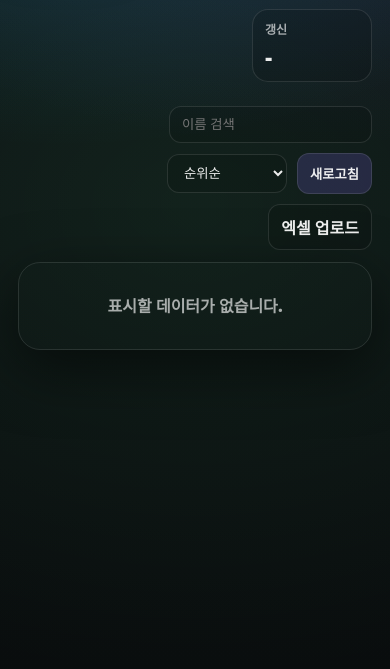
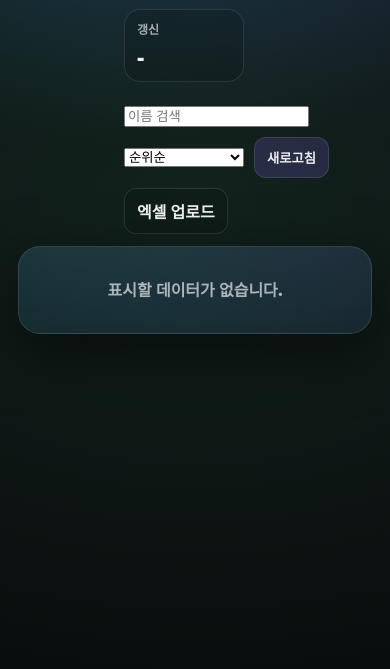
Before and after one commit to jjana88888-code/yxlinfo, a plain HTML site: page index.html in a window 390 px wide. Shown: the part 175-844 px from the top of the page. Drawn offline with Linux system fonts and the light colour scheme; no server answers.

Commit message:
Add files via upload

```diff
--- a/index.html
+++ b/index.html
@@ -4,7 +4,7 @@
   <meta charset="utf-8" />
   <meta name="viewport" content="width=device-width,initial-scale=1" />
   <title>YB 랭킹</title>
-  <link rel="stylesheet" href="./styles.css?v=5f-color-1" />
+  <link rel="stylesheet" href="./styles.css?v=5g-fixed-1" />
 </head>
 <body>
   <header class="hero">
--- a/styles.css
+++ b/styles.css
@@ -46,14 +46,17 @@
   box-shadow: var(--shadow);
 }
 
-.headline{ display:flex; align-items:flex-start; justify-content: space-between; gap: 16px; }
+.headline{ display:grid; grid-template-columns: 120px 1fr; align-items:start; gap: 16px; }
 
-.brand{ display:flex; align-items:flex-start; justify-content:flex-start; }
+
+.brand{ width: 120px; display:flex; align-items:flex-start; justify-content:flex-start; position: relative; }
+
 .logo{ width: 96px; height: 96px; object-fit: contain; border-radius: 18px; border: 1px solid rgba(255,255,255,.12); background: rgba(0,0,0,.12); }
 .brandName{ font-weight: 950; letter-spacing: .2px; font-size: 18px; }
 .brandSub{ color: var(--muted); font-weight: 900; font-size: 12px; margin-top: 2px; }
 
-.stats{ display:flex; gap: 12px; flex-wrap: wrap; justify-content:flex-end; }
+.stats{ display:flex; gap: 12px; flex-wrap: wrap; justify-content:flex-end; align-self: flex-end; max-width: 100%; }
+
 .stat{
   padding: 10px 12px;
   border-radius: 16px;
@@ -66,7 +69,8 @@
 .statValue{ margin-top: 6px; font-weight: 950; font-size: 20px; font-variant-numeric: tabular-nums; }
 .statValue.small{ font-size: 13px; color: rgba(105,240,255,.9); }
 
-.toolbar{ display:flex; justify-content:flex-end; align-items:center; gap: 12px; flex-wrap: wrap; }
+.toolbar{ display:flex; justify-content:flex-end; align-items:center; gap: 12px; flex-wrap: wrap; max-width: 100%; }
+
 .legend{ display:flex; gap: 10px; flex-wrap: wrap; align-items:center;
   margin-left: 12px;
 }
@@ -85,16 +89,12 @@
 .s2{ background: var(--t2); }
 .s3{ background: var(--t3); }
 
-.actions{ display:flex; gap: 10px; flex-wrap: wrap; justify-content:flex-end; align-items:center; }
-.search, .select{
-  border: 1px solid var(--border);
-  background: rgba(0,0,0,.12);
-  color: var(--text);
-  padding: 10px 12px;
-  border-radius: 12px;
-  outline: none;
-}
-.search{ min-width: 200px; }
+.actions{ display:flex; gap: 10px; flex-wrap: wrap; justify-content:flex-end; align-items:center; max-width: 100%; }
+
+.search, .select{ min-width: 110px; max-width: 140px; }
+
+.search{ min-width: 180px; max-width: 260px; }
+
 .select{ min-width: 120px; }
 .search:focus,.select:focus{ border-color: rgba(105,240,255,.35); }
 
@@ -250,7 +250,8 @@
 }
 
 
-.rightBlock{ display:flex; flex-direction:column; align-items:flex-end; gap: 12px; width: 100%; }
+.rightBlock{ width: 100%; display:flex; flex-direction:column; align-items:stretch; gap: 12px; min-width: 0; }
+
 
 
 /* Logo gradient halo */
@@ -280,3 +281,29 @@
     0 0 24px rgba(46,231,255,.16),
     0 0 18px rgba(124,92,255,.12);
 }
+
+
+/* Overall gradient polish (subtle) */
+.shell, .board, .panel, .table{
+  background-image:
+    radial-gradient(900px 520px at 12% 0%, color-mix(in srgb, var(--a2) 10%, transparent), transparent 62%),
+    radial-gradient(900px 520px at 88% 0%, color-mix(in srgb, var(--a1) 9%, transparent), transparent 64%),
+    linear-gradient(180deg, rgba(255,255,255,.02), rgba(255,255,255,.00));
+  background-blend-mode: screen, screen, normal;
+}
+
+.row{
+  background:
+    linear-gradient(90deg,
+      color-mix(in srgb, var(--a1) 6%, transparent),
+      rgba(255,255,255,.01) 45%,
+      color-mix(in srgb, var(--a2) 6%, transparent));
+}
+
+@media (max-width: 860px){
+  .headline{ grid-template-columns: 90px 1fr; }
+  .brand{ width: 90px; }
+  .logo{ width: 84px; height: 84px; }
+  .search{ min-width: 140px; max-width: 100%; }
+  .stats, .toolbar, .actions{ justify-content:flex-start; }
+}
```
